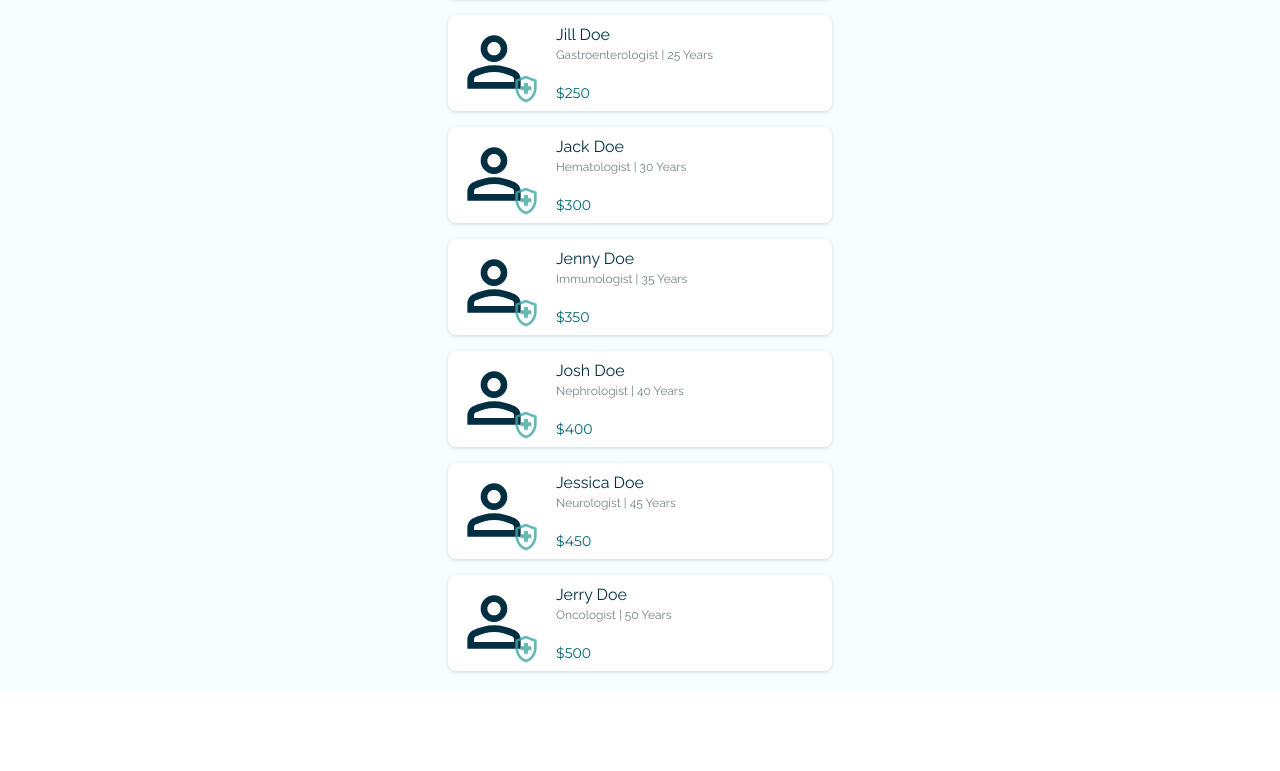
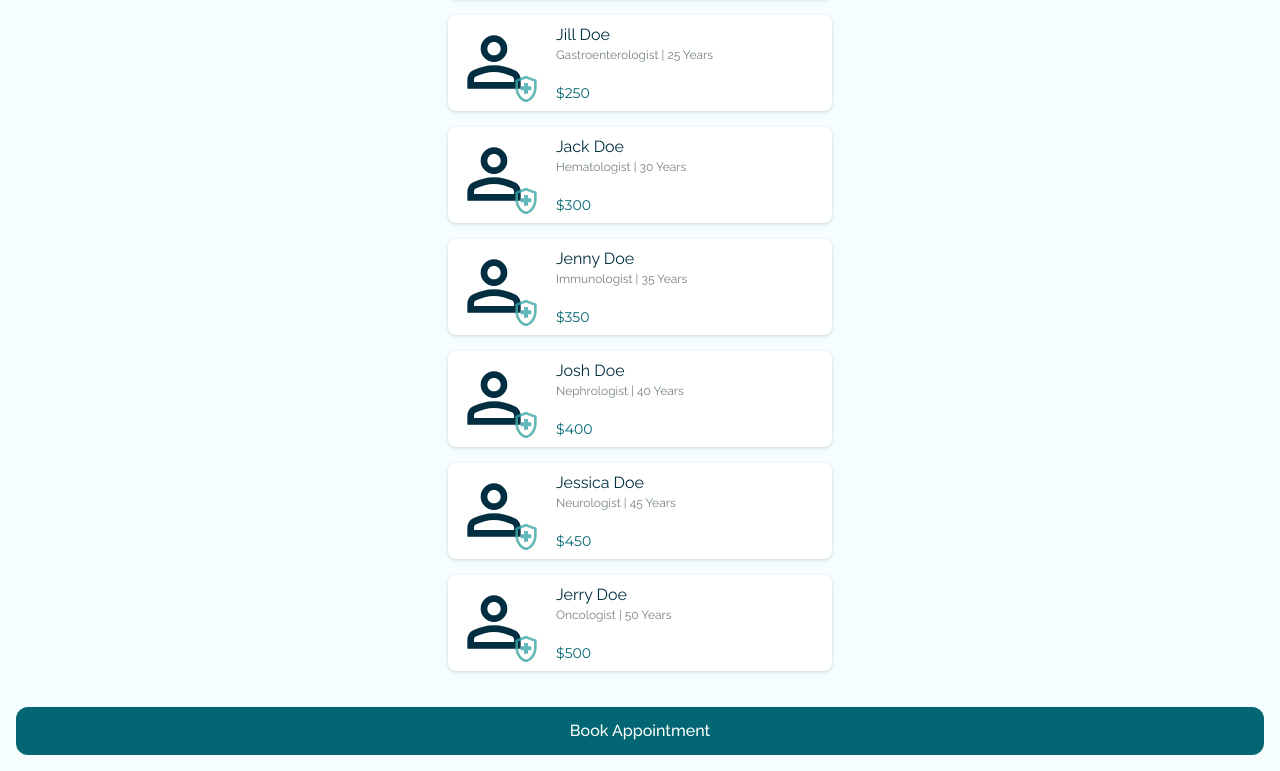
Before and after one commit to Yenniferh/medibooker-frontend, a React (Vite) app: page / in a window 1280 px wide. Shown: the part 655-1426 px from the top of the page. Before the commit the page ends 1346 px from the top, so only its background shows below. Built offline with nearby package versions, Linux system fonts and the light colour scheme.

Commit message:
ADD: Button component

```diff
--- a/src/App.tsx
+++ b/src/App.tsx
@@ -2,6 +2,7 @@ import { useCounterStore } from "@/counterStore";
 import TimeSlotPill from "@/components/TimeSlotPill";
 import DatePill from "@/components/DatePill";
 import DoctorCard from "@/components/DoctorCard";
+import Button from "@/components/Button";
 
 function App() {
   const counter = useCounterStore((state) => state.counter);
@@ -132,6 +133,9 @@ function App() {
           onClick={() => console.log("clicked Jerry Doe")}
         />
       </ol>
+      <div className="p-4">
+        <Button label="Book Appointment" onClick={() => console.log("clicked Book Appointment")} />
+      </div>
     </div>
   );
 }
--- /dev/null
+++ b/src/components/Button/index.tsx
@@ -0,0 +1,14 @@
+import { ButtonProps } from "./types";
+
+const Button: React.FC<ButtonProps> = ({ label, onClick }) => {
+  return (
+    <button
+      className="w-full rounded-xl bg-teal py-3 font-headings font-medium text-white hover:bg-opacity-80"
+      onClick={onClick}
+    >
+      {label}
+    </button>
+  );
+};
+
+export default Button;
--- /dev/null
+++ b/src/components/Button/types.tsx
@@ -0,0 +1,4 @@
+export type ButtonProps = {
+  label: string;
+  onClick: () => void;
+};
```
Also changed, not shown: 1 other file (tests, documents, lock files or other folders).
